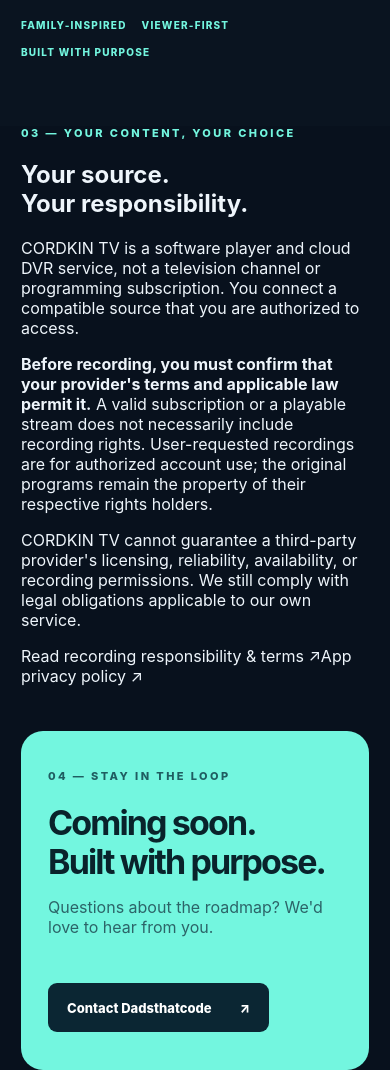
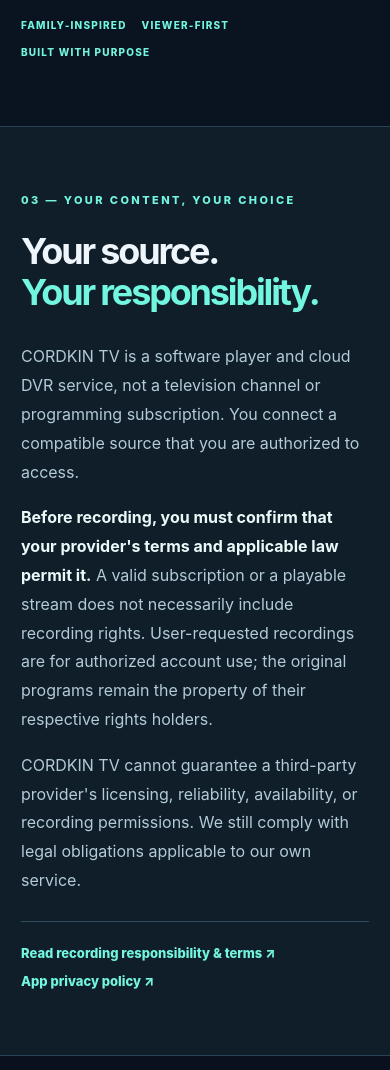
Before and after one commit to dadsthatcode/dadsthatcode-website, a plain HTML site: page cordkintv/index.html in a window 390 px wide. Shown: the part 3360-4430 px from the top of the page. Drawn offline with Linux system fonts and the light colour scheme.

Commit message:
Style CORDKIN recording responsibility and privacy policy sections

```diff
--- a/styles.css
+++ b/styles.css
@@ -62,3 +62,20 @@
 .launch-legal a{text-decoration:underline;color:#d4ede9}
 @media(max-width:1050px){.launch-grid{grid-template-columns:1fr;gap:0;padding-top:76px}.launch-art{min-height:380px}.launch-copy h1{white-space:normal}.launch-section-top{align-items:start;flex-direction:column;gap:16px}.launch-milestones{grid-template-columns:1fr 1fr}.launch-vision-grid{gap:35px}}
 @media(max-width:700px){.launch-grid{padding-top:60px;padding-bottom:50px}.launch-overline{margin-top:38px}.launch-copy h1{font-size:clamp(47px,12vw,70px)}.launch-art{min-height:310px}.launch-halo{width:260px;height:260px}.launch-screen{max-width:340px}.launch-screen-feature{padding:20px}.launch-screen-feature strong{font-size:27px}.launch-screen-bar{padding:11px;font-size:11px}.launch-screen-bar>span{font-size:7px}.launch-screen-tiles{padding:12px}.launch-screen-tiles span{height:24px}.launch-section{padding:68px 0}.launch-milestones{grid-template-columns:1fr}.launch-milestone{min-height:300px}.launch-date{margin-top:28px}.launch-vision-grid{grid-template-columns:1fr}.launch-vision-grid>div:nth-child(2){padding-top:0}.launch-contact-panel{padding:38px 27px;flex-direction:column;align-items:start}.launch-contact{padding:45px 0}.launch-art-note{font-size:9px}}
+
+/* CORDKIN TV legal and user-rights pages */
+.policy-meta{color:#91aaba;font-size:13px}
+.policy-wrap strong{color:#edf8fb}
+.policy-other{display:flex;flex-wrap:wrap;gap:12px 24px;border-top:1px solid #294355;padding-top:25px;margin-top:40px}
+.policy-other a{color:var(--cyan);text-decoration:none;font-size:13px;font-weight:700}
+.policy-other a:hover{text-decoration:underline}
+.launch-rights{padding:100px 0;background:#101e2a;border-top:1px solid #264254;border-bottom:1px solid #264254}
+.launch-rights-grid{display:grid;grid-template-columns:1fr 1fr;gap:75px}
+.launch-rights h2{font-size:clamp(36px,4.5vw,59px);letter-spacing:-.06em;line-height:1.13;margin:24px 0}
+.launch-rights h2 span{color:var(--cyan)}
+.launch-rights p{color:#b2cbd7;font-size:16px;line-height:1.8;margin:0 0 17px}
+.launch-rights strong{color:#ebf9f8}
+.launch-rights-links{display:flex;flex-wrap:wrap;gap:12px 22px;border-top:1px solid #314d5c;margin-top:26px;padding-top:23px}
+.launch-rights-links a{font-size:13px;font-weight:800;color:var(--cyan);text-decoration:none}
+.launch-rights-links a:hover{text-decoration:underline}
+@media(max-width:700px){.launch-rights{padding:66px 0}.launch-rights-grid{grid-template-columns:1fr;gap:6px}}
```
